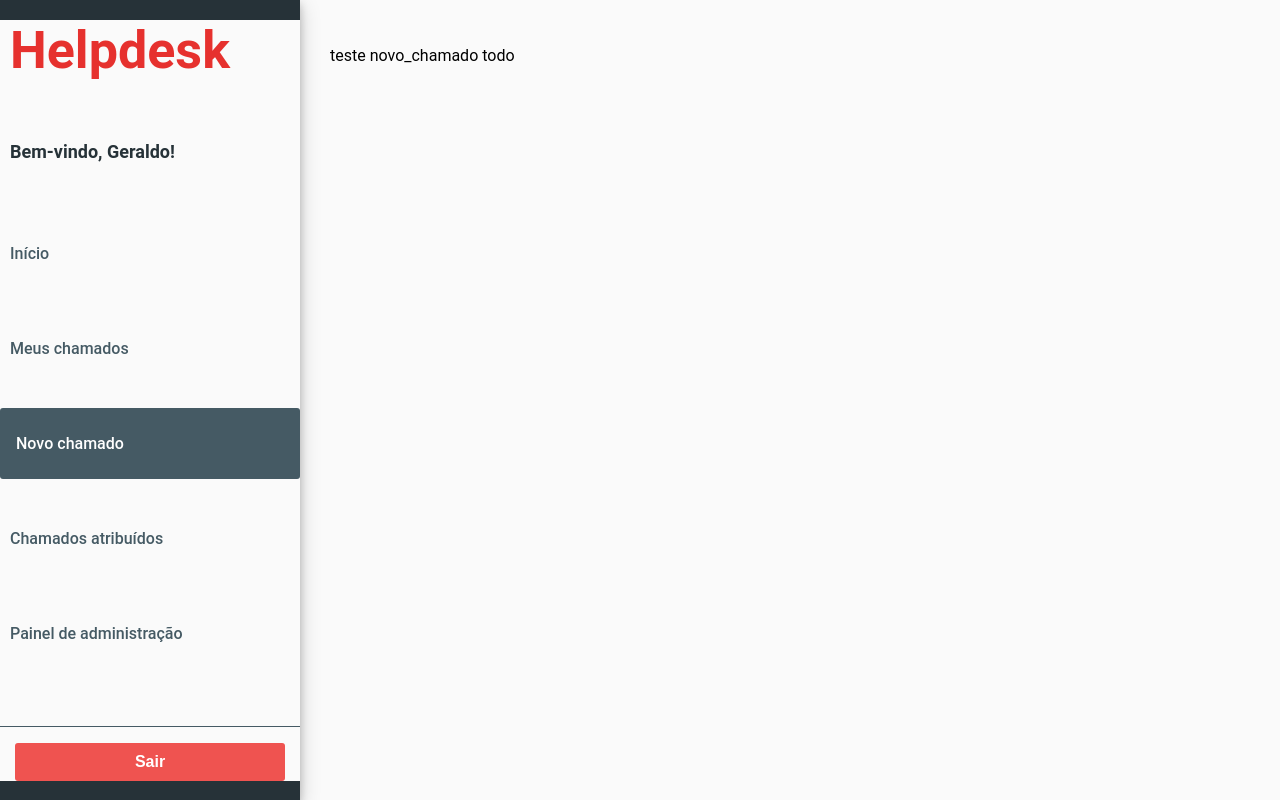
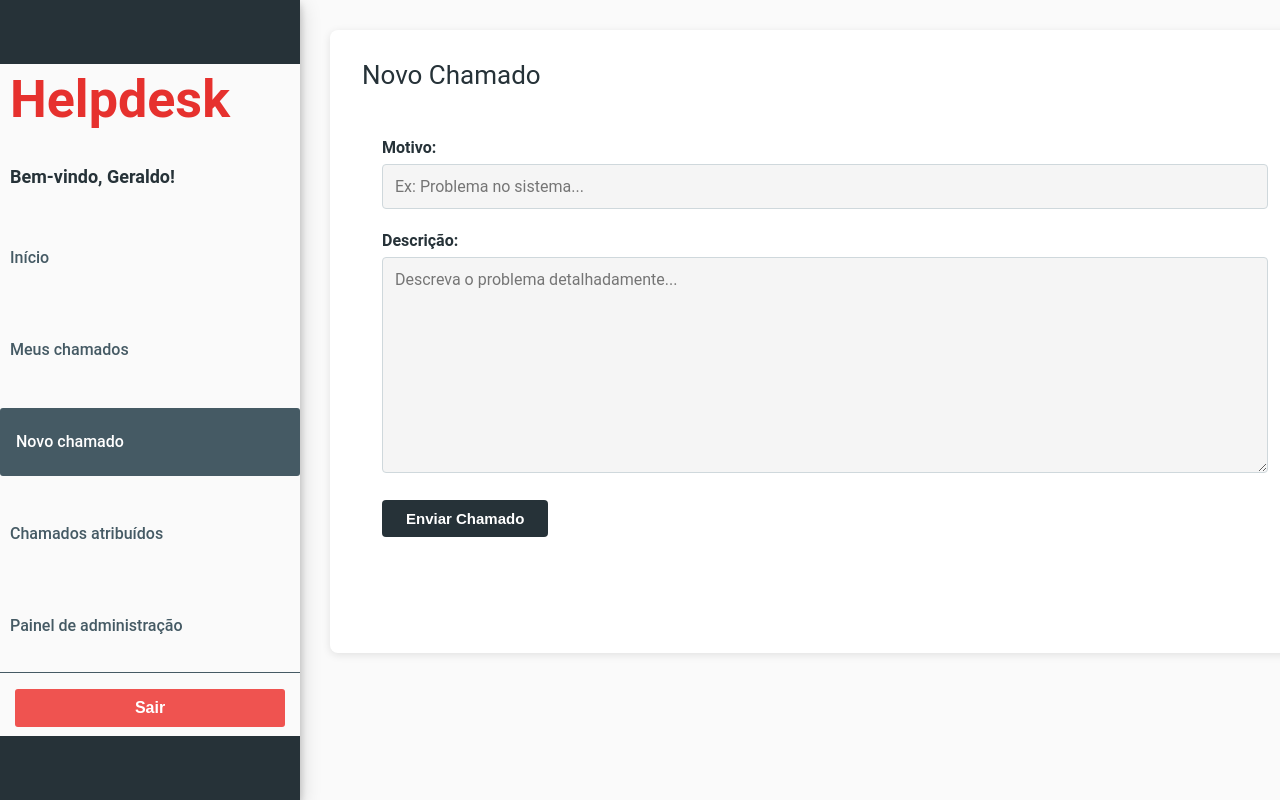
Before and after one commit to orgjr/helpdesk_with_django, a Django app: page /novo-chamado/ in a window 1280 px wide. Run offline with Django 5.2, Linux system fonts and the light colour scheme; a user stored in the database is signed in; some libraries are stand-ins or nearby versions.

Commit message:
Create tickets function in progress, and some side panel fixes

```diff
--- /dev/null
+++ b/main/forms.py
@@ -0,0 +1,16 @@
+# forms.py
+from django import forms
+from .models import Chamado
+
+class ChamadoForm(forms.ModelForm):
+    class Meta:
+        model = Chamado
+        fields = ['motivo_categoria', 'descricao']
+        widgets = {
+            'motivo_categoria': forms.TextInput(attrs={
+                'class': 'form-control', 'placeholder': 'Ex: Problema no sistema...'
+            }),
+            'descricao': forms.Textarea(attrs={
+                'class': 'form-control', 'placeholder': 'Descreva o problema detalhadamente...'
+            }),
+        }
--- a/main/static/main/css/body.css
+++ b/main/static/main/css/body.css
@@ -6,6 +6,7 @@ html {
   margin: 0;
   font-family: "Roboto", Arial, sans-serif;
   background-color: #fafafa;
+  overflow-y: hidden;
 }
 
 h2 {
@@ -15,6 +16,6 @@ h2 {
 
 .layout {
   display: flex;
-  height: 100vh;
+  height: auto;
   width: 100vw;
 }
--- /dev/null
+++ b/main/static/main/css/forms.css
@@ -0,0 +1,88 @@
+/* Container geral da página de novo chamado */
+.novo-chamado {
+  display: flex;
+  flex-direction: column;
+  background-color: #ffffff;
+  padding: 2rem;
+  border-radius: 8px;
+  box-shadow: 0 2px 8px rgba(0, 0, 0, 0.1);
+  max-width: 100%;
+  width: 900px;
+  height: 100%;
+}
+
+/* Título */
+.novo-title h2 {
+  font-size: 26px;
+  margin-bottom: 2rem;
+  color: #263238;
+}
+
+/* Formulário */
+.novo-chamado form {
+  display: flex;
+  flex-direction: column;
+  gap: 1.5rem;
+  margin: 20px;
+}
+
+/* Labels */
+.novo-chamado label {
+  font-weight: bold;
+  color: #263238;
+  margin-bottom: 0.5rem;
+  display: inline-block;
+}
+
+/* Campos de entrada */
+.novo-chamado input,
+.novo-chamado select,
+.novo-chamado textarea {
+  width: 100%;
+  padding: 0.75rem;
+  border: 1px solid #cfd8dc;
+  border-radius: 4px;
+  font-size: 1rem;
+  font-family: "Roboto", Arial, sans-serif;
+  background-color: #f5f5f5;
+  transition: border-color 0.2s ease, box-shadow 0.2s ease;
+  resize: vertical;
+}
+
+.novo-chamado input:focus,
+.novo-chamado select:focus,
+.novo-chamado textarea:focus {
+  outline: none;
+  border-color: #263238;
+  box-shadow: 0 0 0 2px rgba(38, 50, 56, 0.2);
+  background-color: #fff;
+}
+
+/* Botão de envio */
+.novo-chamado .novo-btn {
+  align-self: flex-start;
+  padding: 10px 24px;
+  background-color: #263238;
+  color: #fff;
+  font-weight: bold;
+  border: none;
+  border-radius: 4px;
+  font-size: 15px;
+  transition: background-color 0.3s ease;
+}
+
+.novo-chamado .novo-btn:hover {
+  background-color: #37474f;
+  box-shadow: 0 2px 6px rgba(0, 0, 0, 0.15);
+}
+
+/* Responsivo */
+@media (max-width: 768px) {
+  .novo-chamado {
+    padding: 1.5rem;
+  }
+
+  .novo-title h2 {
+    font-size: 22px;
+  }
+}
--- a/main/static/main/css/main.css
+++ b/main/static/main/css/main.css
@@ -1,14 +1,17 @@
 /* Conteúdo principal */
 main.main-content {
-  flex-grow: 1;
+  margin-left: 300px;
+  height: 100vh;
   overflow-y: auto;
+  padding: 30px 30px calc(30px - 1rem) 30px;
   box-sizing: border-box;
   display: flex;
+  flex-direction: column;
+  /* flex: 1; garante que main cresça dentro da layout flexível  */
 }
+
 main.main-content .main-div-content {
   width: 100%;
-  margin: 30px;
-  /* border: 1px solid #263238; */
 }
 
 /* Exibição dos chamados */
@@ -43,6 +46,16 @@ main.main-content .main-div-content {
   font-size: 15px;
   color: #37474f;
   display: flex;
-  /* align-items: center; */
   overflow-y: auto;
 }
+
+/* Botão na página de criação de chamados  */
+button {
+  cursor: pointer;
+  font-size: 14px;
+  transition: background-color 0.3s ease;
+}
+
+button:hover {
+  background-color: #37474f;
+}
--- /dev/null
+++ b/main/static/main/css/reset.css
@@ -0,0 +1,129 @@
+/* http://meyerweb.com/eric/tools/css/reset/
+   v2.0 | 20110126
+   License: none (public domain)
+*/
+
+html,
+body,
+div,
+span,
+applet,
+object,
+iframe,
+h1,
+h2,
+h3,
+h4,
+h5,
+h6,
+p,
+blockquote,
+pre,
+a,
+abbr,
+acronym,
+address,
+big,
+cite,
+code,
+del,
+dfn,
+em,
+img,
+ins,
+kbd,
+q,
+s,
+samp,
+small,
+strike,
+strong,
+sub,
+sup,
+tt,
+var,
+b,
+u,
+i,
+center,
+dl,
+dt,
+dd,
+ol,
+ul,
+li,
+fieldset,
+form,
+label,
+legend,
+table,
+caption,
+tbody,
+tfoot,
+thead,
+tr,
+th,
+td,
+article,
+aside,
+canvas,
+details,
+embed,
+figure,
+figcaption,
+footer,
+header,
+hgroup,
+menu,
+nav,
+output,
+ruby,
+section,
+summary,
+time,
+mark,
+audio,
+video {
+  margin: 0;
+  padding: 0;
+  border: 0;
+  font-size: 100%;
+  font: inherit;
+  vertical-align: baseline;
+}
+/* HTML5 display-role reset for older browsers */
+article,
+aside,
+details,
+figcaption,
+figure,
+footer,
+header,
+hgroup,
+menu,
+nav,
+section {
+  display: block;
+}
+body {
+  line-height: 1;
+}
+ol,
+ul {
+  list-style: none;
+}
+blockquote,
+q {
+  quotes: none;
+}
+blockquote:before,
+blockquote:after,
+q:before,
+q:after {
+  content: "";
+  content: none;
+}
+table {
+  border-collapse: collapse;
+  border-spacing: 0;
+}
--- a/main/static/main/css/sidebar.css
+++ b/main/static/main/css/sidebar.css
@@ -1,21 +1,40 @@
 /* Sidebar  */
 
 .sidebar {
+  position: fixed;
+  top: 0;
+  left: 0;
+  height: 100vh;
+  z-index: 999;
   min-width: 300px;
   color: #e6312e;
   display: flex;
   flex-direction: column;
+  overflow-y: auto;
   box-shadow: 0 4px 8px 0 rgba(0, 0, 0, 0.2), 0 6px 20px 0 rgba(0, 0, 0, 0.19);
 }
 
 .sidebar .top-stripe,
 .bottom-stripe {
   height: 4rem;
+  min-width: 300px;
+  z-index: 999;
   background-color: #263238;
+}
+.top-stripe {
+  position: fixed;
+  top: 0;
+  left: 0;
+}
+.bottom-stripe {
+  position: fixed;
+  bottom: 0;
+  left: 0;
+  margin-top: auto;
 }
 
 .sidebar-content {
-  margin-bottom: auto;
+  margin: auto 0 auto 0;
   width: auto;
   background-color: #fafafa;
   display: flex;
@@ -66,6 +85,7 @@
   margin-top: 15%;
   border-top: 1px solid #455a64;
   padding-top: 1rem;
+  margin: 0;
 }
 
 .sidebar-footer button {
--- /dev/null
+++ b/main/templates/main/chamados_criados.html
@@ -0,0 +1 @@
+<p>chamado criado com sucesso</p>
--- a/main/templates/main/home.html
+++ b/main/templates/main/home.html
@@ -5,10 +5,12 @@
   <head>
     <meta charset="UTF-8" />
     <title>Helpdesk - Início</title>
+    <link rel="stylesheet" href="{% static 'main/css/reset.css' %}" />
     <link rel="stylesheet" href="{% static 'main/css/body.css' %}">
+    <link rel="stylesheet" href="{% static 'main/css/sidebar.css' %}">
     <link rel="stylesheet" href="{% static 'main/css/main.css' %}">
+    <link rel="stylesheet" href="{% static 'main/css/forms.css' %}">
     <link rel="stylesheet" href="{% static 'main/css/modal.css' %}">
-    <link rel="stylesheet" href="{% static 'main/css/sidebar.css' %}">
   </head>
 
   <body>
@@ -30,7 +32,7 @@
           {% endif %}
 
           <div class="sidebar-footer">
-            <form action="{% url 'logout' %}" method="post" style="margin: 0">
+            <form action="{% url 'logout' %}" method="post">
               {% csrf_token %}
               <button type="submit" class="btn-logout-style">Sair</button>
             </form>
@@ -50,6 +52,8 @@
             {% include 'main/chamados_atribuidos.html' %}
           {% elif page == 'painel_admin' %}
             {% include 'main/painel_admin.html' %}
+          {% elif page == 'chamados_criados' %}
+            {% include 'main/chamados_criados.html' %}
           {% else %}
             {% include 'main/home_content.html' %}
           {% endif %}
--- a/main/templates/main/home_content.html
+++ b/main/templates/main/home_content.html
@@ -1,7 +1,8 @@
 {% for chamado in chamados_abertos %}
 <div class="chamados-home">
     <div class="chamado-detalhes">
-        <strong>#{{ chamado.id }}</strong> - {{ chamado.motivo_categoria }} <br>
+        <strong>ID: </strong>{{ chamado.id }} <br>
+        {{ chamado.motivo_categoria }} <br>
         <em>
             Aberto por {{ chamado.usuario.get_full_name|default:chamado.usuario.username }} <br>
             em {{ chamado.data_abertura|date:"d/m/Y" }} às {{ chamado.data_abertura|date:"H:i" }} <br>
@@ -14,5 +15,5 @@
     <hr>
 </div>
     {% empty %}
-    <p>Nenhum chamado aberto no momento.
+    <p>Nenhum chamado aberto no momento.</p>
 {% endfor %}
--- a/main/templates/main/novo_chamado.html
+++ b/main/templates/main/novo_chamado.html
@@ -1 +1,19 @@
-<p>teste novo_chamado todo</p>
+{% block content %}
+<div class="novo-chamado">
+  <div class="novo-title">
+    <h2>Novo Chamado</h2>
+  </div>
+  <form method="post">
+    {% csrf_token %}
+    <div>
+      <label for="id_motivo_categoria"><strong>Motivo:</strong></label>
+      {{ form.motivo_categoria }}
+    </div>
+    <div>
+      <label for="id_descricao"><strong>Descrição:</strong></label>
+      {{ form.descricao }}
+    </div>
+    <button class="novo-btn" type="submit">Enviar Chamado</button>
+  </form>
+</div>
+{% endblock %}
--- a/main/urls.py
+++ b/main/urls.py
@@ -1,4 +1,4 @@
-from .views import home, login_view, meus_chamados, novo_chamado, painel_admin, chamados_atribuidos
+from .views import home, login_view, meus_chamados, novo_chamado, painel_admin, chamados_atribuidos, chamados_criados
 from django.urls import path
 from django.contrib.auth.views import LogoutView
 
@@ -7,6 +7,7 @@ urlpatterns = [
     path('meus-chamados/', meus_chamados, name='meus_chamados'),
     path('novo-chamado/', novo_chamado, name='novo_chamado'),
     path('painel-admin/', painel_admin, name='painel_admin'),
+    path('chamados-criados/', chamados_criados, name='chamados_criados'),
     path('chamados-atribuídos/', chamados_atribuidos, name='chamados_atribuidos'),
     path('login', login_view, name='login'),
     path('logout/', LogoutView.as_view(), name='logout'),
--- a/main/views.py
+++ b/main/views.py
@@ -3,6 +3,7 @@ from django.shortcuts import render, redirect
 from django.contrib.auth.forms import AuthenticationForm
 from django.contrib.auth.decorators import login_required
 from .models import Chamado
+from .forms import ChamadoForm
 
 def login_view(request):
     if request.user.is_authenticated:
@@ -37,10 +38,16 @@ def meus_chamados(request):
 
 @login_required
 def novo_chamado(request):
-    return render(request, "main/home.html", {
-        'usuario': request.user,
-        'page': 'novo_chamado'
-    })
+    if request.method == 'POST':
+        form = ChamadoForm(request.POST)
+        if form.is_valid():
+            chamado = form.save(commit=False)
+            chamado.usuario = request.user
+            chamado.save()
+            return render(request, "main/home.html", {'page': 'chamados_criados', 'usuario': request.user})  # ou outra URL
+    else:
+        form = ChamadoForm()
+    return render(request, "main/home.html", {'page': 'novo_chamado', 'form': form, 'usuario': request.user})
 
 @login_required
 def chamados_atribuidos(request):
@@ -55,3 +62,10 @@ def painel_admin(request):
         'usuario': request.user,
         'page': 'painel_admin'
     })
+
+@login_required
+def chamados_criados(request):
+    return render(request, "main/home.html", {
+        'usuario': request.user,
+        'page': 'painel_admin'
+    })
```
Also changed, not shown: main/static/main/css/login.css (added, +43 -0 lines), main/templates/main/base.html (added, +23 -0 lines), main/templates/main/login.html (+2 -44 lines), db.sqlite3.
